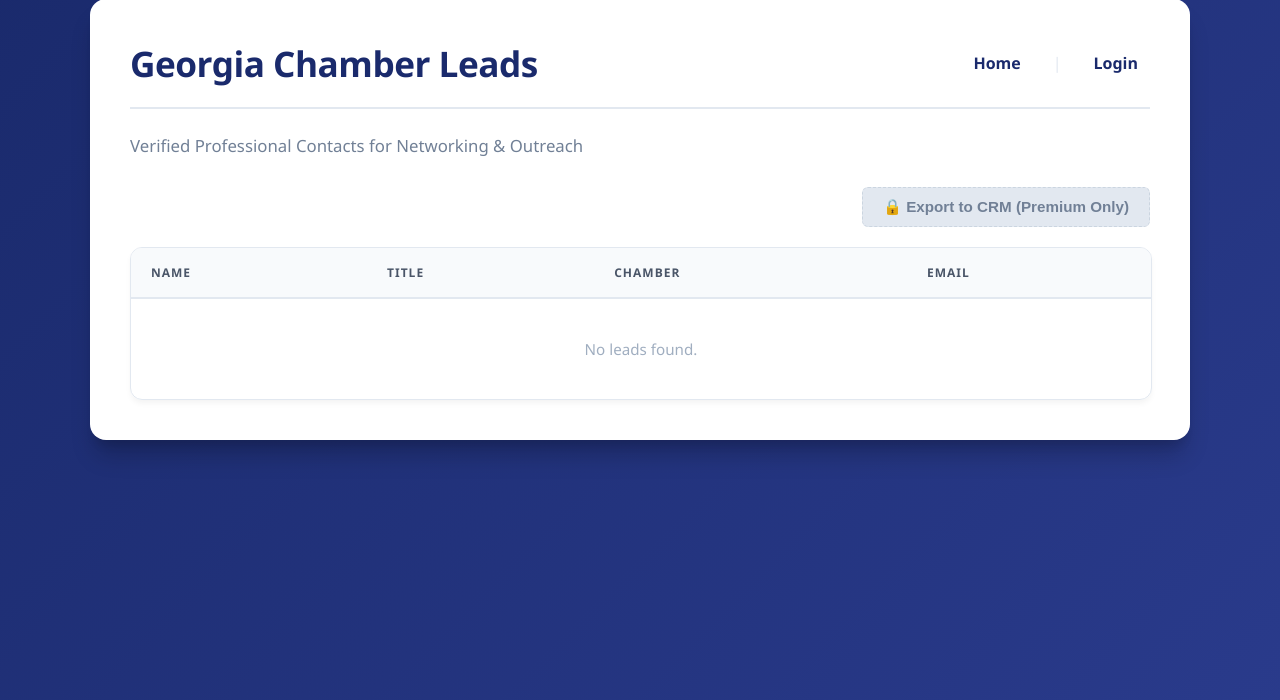
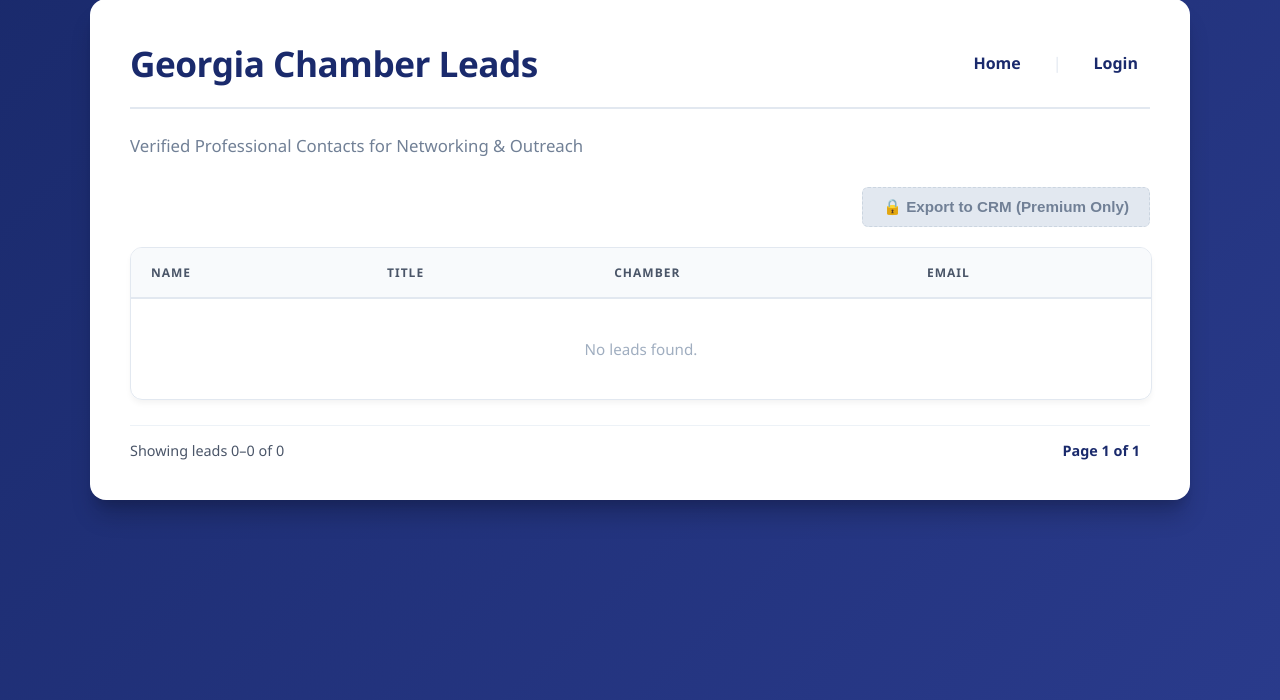
Before and after one commit to Jamminb73/Commerce, a Django app: page /leads/ in a window 1280 px wide. Shown: the part 41-741 px from the top of the page. Run offline with Django 5.2, Linux system fonts and the light colour scheme; data that the repository does not hold is empty.

Commit message:
added pagination to leads and corrected landing page

```diff
--- a/leads/templates/leads/index.html
+++ b/leads/templates/leads/index.html
@@ -275,7 +275,7 @@
 
     <div class="hero">
         <h1>Direct Access to Georgia's Decision Makers</h1>
-        <p>Stop scraping. Start selling. Over 150+ verified Chamber of Commerce leads at your fingertips.</p>
+        <p>Stop scraping. Start selling. Over 100+ verified Chamber of Commerce leads at your fingertips.</p>
         {% if is_authenticated_user %}
             <a href="{% url 'leads_list' %}" style="text-decoration: none;">
                 {% include "leads/components/base_button.html" with button_text="View Leads Dashboard" button_classes="btn-main" %}
@@ -292,7 +292,7 @@
         <div class="grid">
             <div class="card">
                 <h3>Verified Data</h3>
-                <p>Curated lists from Metro Atlanta, Cobb, Gwinnett, and Macon Chambers.</p>
+                <p>Curated lists from Metro Atlanta, Cobb, and Gwinnett Chambers.</p>
             </div>
             <div class="card">
                 <h3>Clean Formatting</h3>
--- a/leads/templates/leads/leads_list.html
+++ b/leads/templates/leads/leads_list.html
@@ -339,6 +339,25 @@
             color: white;
             transform: translateY(-1px);
         }
+
+        /* --- Frontend Pagination Styling Rules --- */
+        .btn-pagination {
+            text-decoration: none;
+            color: var(--primary-bg);
+            background: #ffffff;
+            border: 1px solid #cbd5e0;
+            padding: 6px 14px;
+            font-size: 0.85rem;
+            font-weight: 600;
+            border-radius: 6px;
+            transition: all 0.2s ease;
+        }
+
+        .btn-pagination:hover {
+            background: #f1f5f9;
+            border-color: #a0aec0;
+            color: var(--accent-color);
+        }
     </style>
 </head>
 <body>
@@ -413,7 +432,7 @@
                 </tr>
             </thead>
             <tbody>
-                {% for lead in leads %}
+                {% for lead in page_obj %}
                     <tr class="{% if lead.is_locked %}locked-row{% endif %}">
                         {% if not lead.is_locked %}
                             <td class="name-cell">{{ lead.name }}</td>
@@ -437,6 +456,28 @@
                 {% endfor %}
             </tbody>
         </table>
+    </div>
+
+    <div class="pagination-container" style="display: flex; justify-content: space-between; align-items: center; margin-top: 25px; padding-top: 15px; border-top: 1px solid #edf2f7; color: #4a5568;">
+        <div class="pagination-info" style="font-size: 0.9rem; font-weight: 500;">
+            <span>Showing leads {{ page_obj.start_index }}–{{ page_obj.end_index }} of {{ page_obj.paginator.count }}</span>
+        </div>
+
+        <div class="pagination-buttons" style="display: flex; align-items: center; gap: 6px;">
+            {% if page_obj.has_previous %}
+                <a href="?page=1{% if current_search %}&q={{ current_search }}{% endif %}{% if current_chamber %}&chamber={{ current_chamber }}{% endif %}" class="btn-pagination">&laquo; First</a>
+                <a href="?page={{ page_obj.previous_page_number }}{% if current_search %}&q={{ current_search }}{% endif %}{% if current_chamber %}&chamber={{ current_chamber }}{% endif %}" class="btn-pagination">Previous</a>
+            {% endif %}
+
+            <span class="current-page" style="margin: 0 10px; font-weight: 600; font-size: 0.9rem; color: var(--primary-bg);">
+                Page {{ page_obj.number }} of {{ page_obj.paginator.num_pages }}
+            </span>
+
+            {% if page_obj.has_next %}
+                <a href="?page={{ page_obj.next_page_number }}{% if current_search %}&q={{ current_search }}{% endif %}{% if current_chamber %}&chamber={{ current_chamber }}{% endif %}" class="btn-pagination">Next</a>
+                <a href="?page={{ page_obj.paginator.num_pages }}{% if current_search %}&q={{ current_search }}{% endif %}{% if current_chamber %}&chamber={{ current_chamber }}{% endif %}" class="btn-pagination">Last &raquo;</a>
+            {% endif %}
+        </div>
     </div>
 </div>
 
--- a/leads/views.py
+++ b/leads/views.py
@@ -9,6 +9,7 @@ from django.views.decorators.csrf import csrf_exempt
 from django.http import HttpResponse, JsonResponse
 from django.contrib import messages
 from django.utils.dateparse import parse_datetime
+from django.core.paginator import Paginator  # <-- Added Django's built-in Paginator
 from .models import ChamberLead
 
 def landing_page(request):
@@ -38,8 +39,8 @@ def leads_list(request):
     Premium users see clean, full unmasked granular fields.
     Guests and free users see 'Chamber Member' and masked emails.
     """
-    # 1. Pull base query set
-    raw_leads = ChamberLead.objects.all()
+    # 1. Pull base query set - Ordered consistently to prevent Postgres pagination record skipping
+    raw_leads = ChamberLead.objects.all().order_by('organization', 'last_name', 'first_name')
 
     # 2. Extract GET filter parameters from search bar controls
     search_query = request.GET.get('q', '').strip()
@@ -112,7 +113,12 @@ def leads_list(request):
                 'is_locked': False
             })
 
-        context = {**user_context, 'leads': safe_leads}
+        # CHUNK RESULTS: Set up 50 items per page pagination for premium users
+        paginator = Paginator(safe_leads, 50)
+        page_number = request.GET.get('page')
+        page_obj = paginator.get_page(page_number)
+
+        context = {**user_context, 'page_obj': page_obj}
         return render(request, 'leads/leads_list.html', context)
 
     # 5. FREE / ANONYMOUS BLOCK (Masked Data)
@@ -148,7 +154,12 @@ def leads_list(request):
             'is_locked': True
         })
 
-    context = {**user_context, 'leads': masked_leads}
+    # CHUNK RESULTS: Set up 50 items per page pagination for free/guest users
+    paginator = Paginator(masked_leads, 50)
+    page_number = request.GET.get('page')
+    page_obj = paginator.get_page(page_number)
+
+    context = {**user_context, 'page_obj': page_obj}
     return render(request, 'leads/leads_list.html', context)
 
 
```
